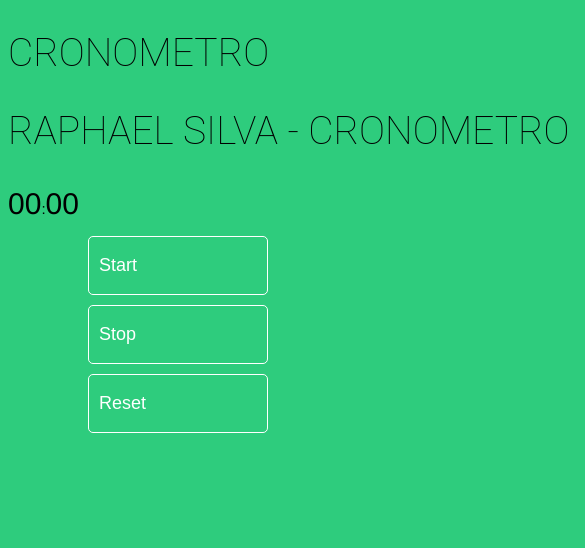
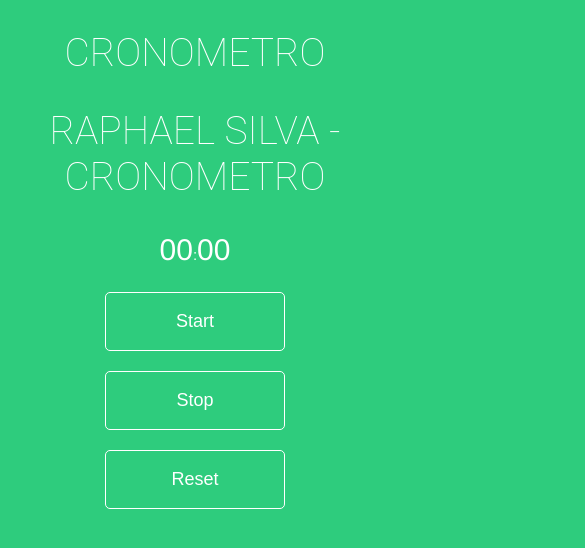
Before and after one commit to rst-tec/Cronometro, a plain HTML site: page index.html in a window 390 px wide. Shown: the top 548 px of the page, 585 px wide, since content can reach past the window. Drawn offline with Linux system fonts and the light colour scheme.

Commit message:
Update style.css

```diff
--- a/style.css
+++ b/style.css
@@ -58,19 +58,9 @@ button:hover {
 /* RESPONSIVE ======================*/
 @media (max-width:800px) {
 
-    h1, h2, h3{
-        text-align: left;
-        color: black;
-    }
-
-    button{
-        display: flex;
-        margin-left: 10%;
-    }
-
-   p {
-        text-align: left;
-        color: black;
+    .wrapper {
+        width: 350px;
+        text-align: center;
     }
 
 }
```
